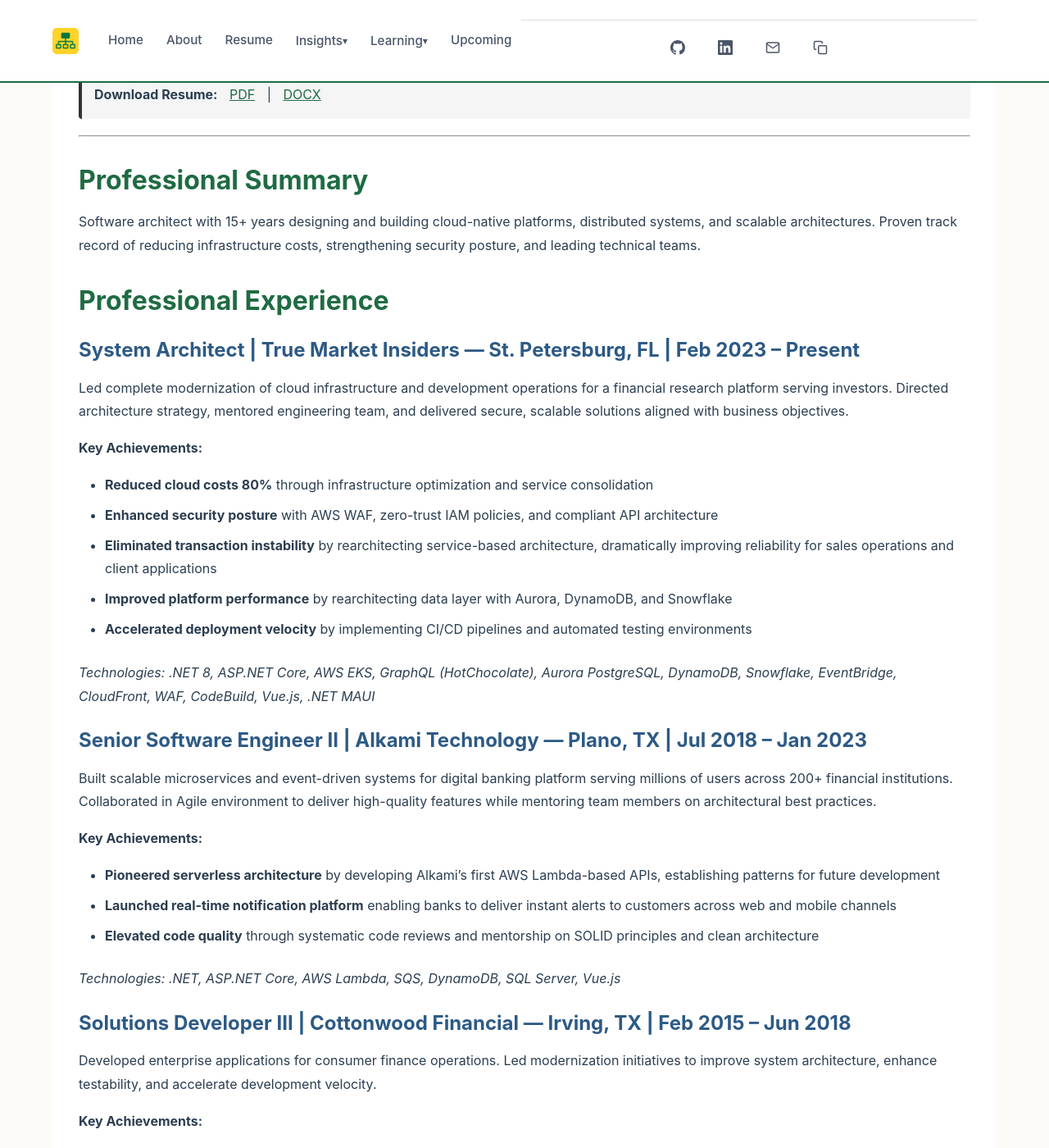
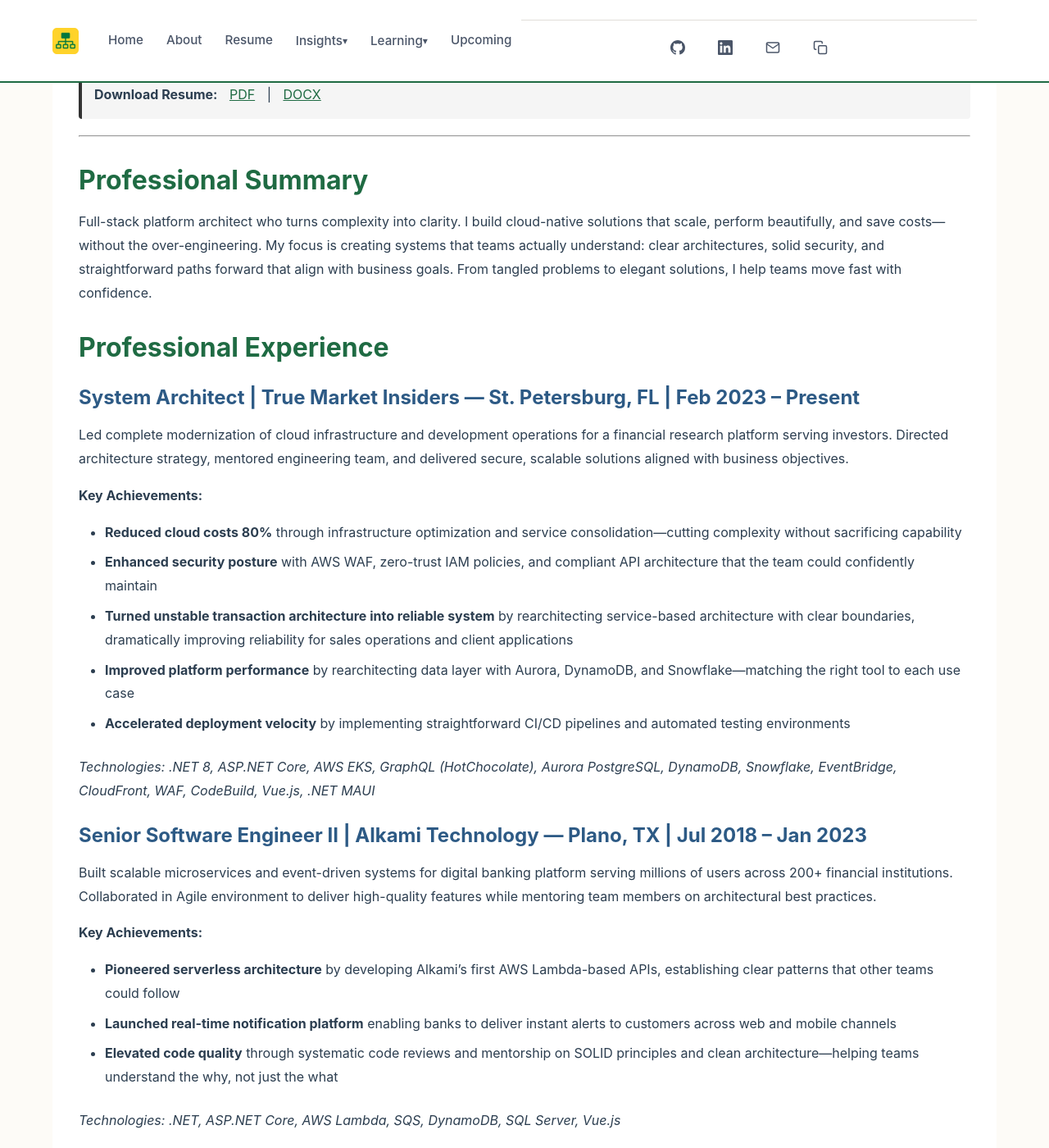
Before and after one commit to stevenstuartm/stevenstuartm.github.io, a Jekyll site: the page built from pages/resume.md, in a window 1280 px wide and 1400 px high, scrolled down 311 px. Shown: the whole window at 82% size. Built offline with Jekyll 4.4.1, drawn with Linux system fonts in a browser that asks for light colours.

Commit message:
better communicating personal brand in content

```diff
--- a/_config.yml
+++ b/_config.yml
@@ -1,7 +1,7 @@
 # Site settings
 title: Architecture Insights
 email: stevenstuartm@gmail.com
-description: Real-world insights on cloud architecture, system design, and building scalable distributed systems.
+description: Turning complexity into clarity. Real-world insights on building cloud architectures that teams actually understand.
 baseurl: ""
 url: "https://stevenstuartm.com"
 version: 1.0.11
--- a/pages/resume.md
+++ b/pages/resume.md
@@ -1,7 +1,7 @@
 ---
 layout: page
 title: Resume
-description: "Software architect with proven expertise in AWS, .NET, microservices, and cloud infrastructure—delivering scalable, cost-effective solutions."
+description: "Full-stack platform architect who turns complexity into clarity. Building cloud-native solutions that scale, perform beautifully, and save costs—without the over-engineering."
 permalink: /resume.html
 ---
 
@@ -19,7 +19,7 @@ permalink: /resume.html
 
 ## Professional Summary
 
-Software architect with 15+ years designing and building cloud-native platforms, distributed systems, and scalable architectures. Proven track record of reducing infrastructure costs, strengthening security posture, and leading technical teams.
+Full-stack platform architect who turns complexity into clarity. I build cloud-native solutions that scale, perform beautifully, and save costs—without the over-engineering. My focus is creating systems that teams actually understand: clear architectures, solid security, and straightforward paths forward that align with business goals. From tangled problems to elegant solutions, I help teams move fast with confidence.
 
 ## Professional Experience
 
@@ -28,11 +28,11 @@ Software architect with 15+ years designing and building cloud-native platforms,
 Led complete modernization of cloud infrastructure and development operations for a financial research platform serving investors. Directed architecture strategy, mentored engineering team, and delivered secure, scalable solutions aligned with business objectives.
 
 **Key Achievements:**
-- **Reduced cloud costs 80%** through infrastructure optimization and service consolidation
-- **Enhanced security posture** with AWS WAF, zero-trust IAM policies, and compliant API architecture
-- **Eliminated transaction instability** by rearchitecting service-based architecture, dramatically improving reliability for sales operations and client applications
-- **Improved platform performance** by rearchitecting data layer with Aurora, DynamoDB, and Snowflake
-- **Accelerated deployment velocity** by implementing CI/CD pipelines and automated testing environments
+- **Reduced cloud costs 80%** through infrastructure optimization and service consolidation—cutting complexity without sacrificing capability
+- **Enhanced security posture** with AWS WAF, zero-trust IAM policies, and compliant API architecture that the team could confidently maintain
+- **Turned unstable transaction architecture into reliable system** by rearchitecting service-based architecture with clear boundaries, dramatically improving reliability for sales operations and client applications
+- **Improved platform performance** by rearchitecting data layer with Aurora, DynamoDB, and Snowflake—matching the right tool to each use case
+- **Accelerated deployment velocity** by implementing straightforward CI/CD pipelines and automated testing environments
 
 *Technologies: .NET 8, ASP.NET Core, AWS EKS, GraphQL (HotChocolate), Aurora PostgreSQL, DynamoDB, Snowflake, EventBridge, CloudFront, WAF, CodeBuild, Vue.js, .NET MAUI*
 
@@ -41,9 +41,9 @@ Led complete modernization of cloud infrastructure and development operations fo
 Built scalable microservices and event-driven systems for digital banking platform serving millions of users across 200+ financial institutions. Collaborated in Agile environment to deliver high-quality features while mentoring team members on architectural best practices.
 
 **Key Achievements:**
-- **Pioneered serverless architecture** by developing Alkami's first AWS Lambda-based APIs, establishing patterns for future development
+- **Pioneered serverless architecture** by developing Alkami's first AWS Lambda-based APIs, establishing clear patterns that other teams could follow
 - **Launched real-time notification platform** enabling banks to deliver instant alerts to customers across web and mobile channels
-- **Elevated code quality** through systematic code reviews and mentorship on SOLID principles and clean architecture
+- **Elevated code quality** through systematic code reviews and mentorship on SOLID principles and clean architecture—helping teams understand the why, not just the what
 
 *Technologies: .NET, ASP.NET Core, AWS Lambda, SQS, DynamoDB, SQL Server, Vue.js*
 
```
Also changed, not shown: index.md (+1 -1 lines), pages/about.md (+4 -4 lines).
